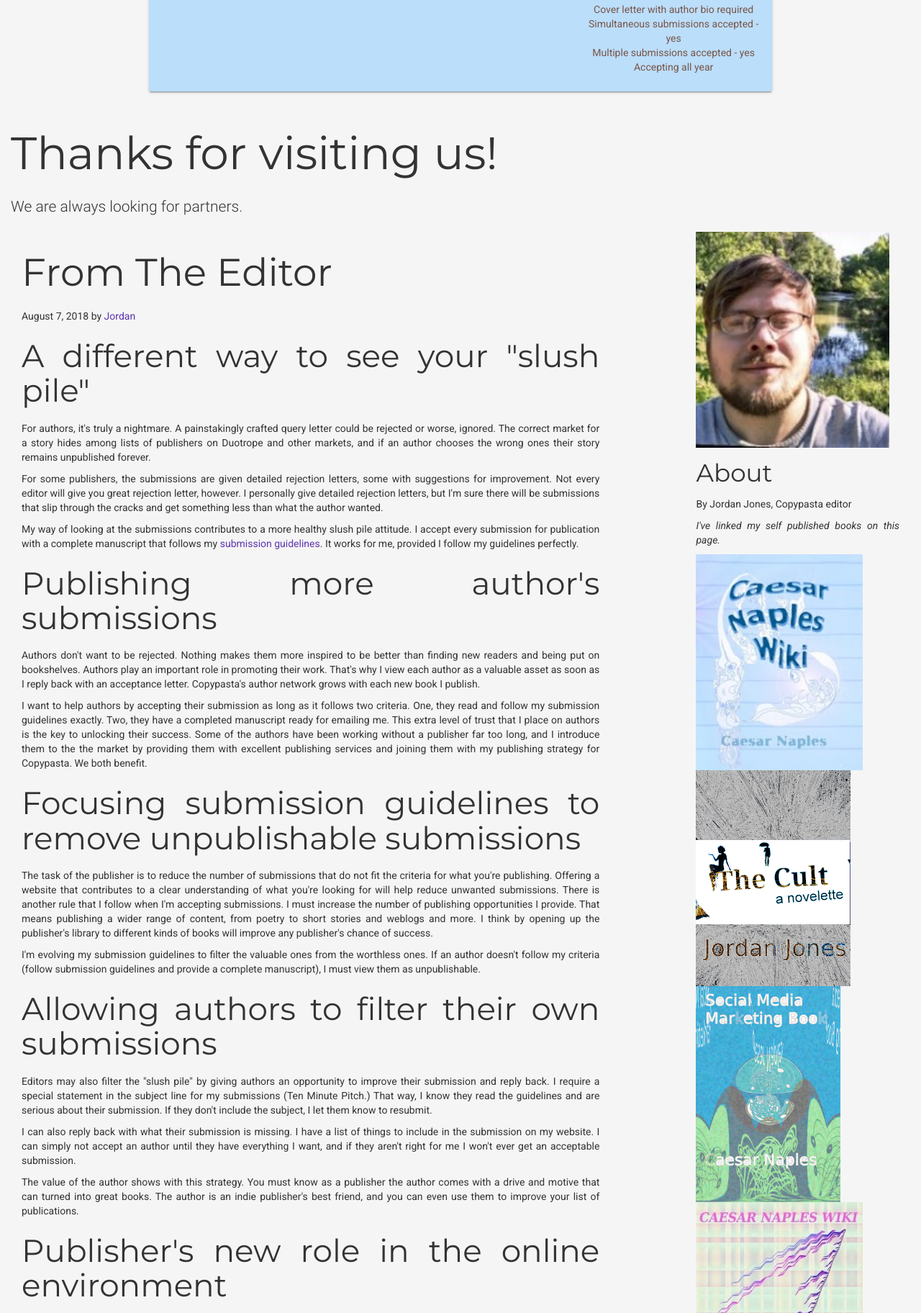
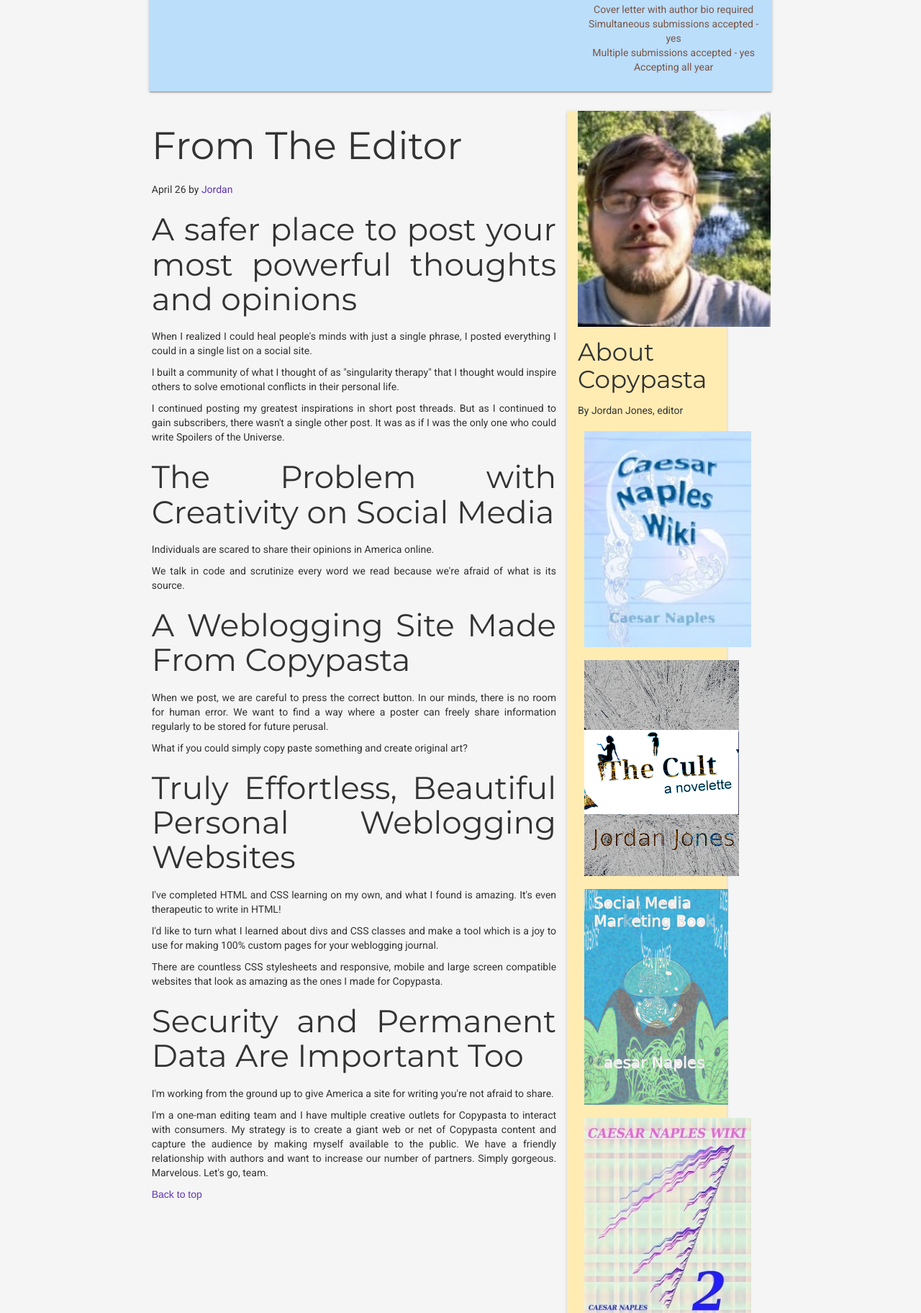
Before and after one commit to oaflopean/copypastapublishing-com, a Flask app: page /ten-minute-pitch in a window 1280 px wide. Shown: the part 1279-3103 px from the top of the page at 72% size. Run offline with Flask 2, Linux system fonts and the light colour scheme; parts of the project's set-up code (start-up, migrations or seed data) failed here and were passed over; some libraries are stand-ins or nearby versions; some web fonts are replaced.

Commit message:
April 26

```diff
--- a/templates/blog.html
+++ b/templates/blog.html
@@ -2,12 +2,8 @@
 <html lang="en">
 <body>
 
-    <div class="container-fluid" style="text-align: justify;">
+    <div class="container" style="text-align: justify;">
 
-      <div class="blog-header">
-        <h1 class="blog-title">Thanks for visiting us!</h1>
-        <p class="lead blog-description">We are always looking for partners.</p>
-      </div>
 
       <div class="row">
 
@@ -15,34 +11,24 @@
 
           <div class="blog-post">
             <h2 class="blog-post-title">From The Editor</h2>
-            <p class="blog-post-meta">August 7, 2018 by <a href="http://www.twitter.com/apforce">Jordan</a></p>
-<h3>A different way to see your "slush pile"</h3>
-<p>For authors, it's truly a nightmare. A painstakingly crafted query letter could be rejected or worse, ignored. The correct market for a story hides among lists of publishers on Duotrope and other markets, and if an author chooses the wrong ones their story remains unpublished forever.</p>
-<p>For some publishers, the submissions are given detailed rejection letters, some with suggestions for improvement. Not every editor will give you great rejection letter, however. I personally give detailed rejection letters, but I'm sure there will be submissions that slip through the cracks and get something less than what the author wanted.</p>
-<p>My way of looking at the submissions contributes to a more healthy slush pile attitude. I accept every submission for publication with a complete manuscript that follows my <a href="/ten-minute-pitch">submission guidelines</a>. It works for me, provided I follow my guidelines perfectly.</p>
-<h3>Publishing more author's submissions</h3>
-<p>Authors don't want to be rejected. Nothing makes them more inspired to be better than finding new readers and being put on bookshelves. Authors play an important role in promoting their work. That's why I view each author as a valuable asset as soon as I reply back with an acceptance letter. Copypasta's author network grows with each new book I publish.</p>
-<p>I want to help authors by accepting their submission as long as it follows two criteria. One, they read and follow my submission guidelines exactly. Two, they have a completed manuscript ready for emailing me. This extra level of trust that I place on authors is the key to unlocking their success. Some of the authors have been working without a publisher far too long, and I introduce them to the the market by providing them with excellent publishing services and joining them with my publishing strategy for Copypasta. We both benefit.</p>
-<h3>Focusing submission guidelines to remove unpublishable submissions</h3>
-<p>The task of the publisher is to reduce the number of submissions that do not fit the criteria for what you're publishing. Offering a website that contributes to a clear understanding of what you're looking for will help reduce unwanted submissions.
-There is another rule that I follow when I'm accepting submissions. I must increase the number of publishing opportunities I provide. That means publishing a wider range of content, from poetry to short stories and weblogs and more. I think by opening up the publisher's library to different kinds of books will improve any publisher's chance of success.</p>
-<p>I'm evolving my submission guidelines to filter the valuable ones from the worthless ones. If an author doesn't follow my criteria (follow submission guidelines and provide a complete manuscript), I must view them as unpublishable.</p>
-<h3>Allowing authors to filter their own submissions</h3>
-<p>Editors may also filter the "slush pile" by giving authors an opportunity to improve their submission and reply back. I require a special statement in the subject line for my submissions (Ten Minute Pitch.) That way, I know they read the guidelines and are serious about their submission. If they don't include the subject, I let them know to resubmit.</p>
-<p>I can also reply back with what their submission is missing. I have a list of things to include in the submission on my website. I can simply not accept an author until they have everything I want, and if they aren't right for me I won't ever get an acceptable submission.</p>
-<p>The value of the author shows with this strategy. You must know as a publisher the author comes with a drive and motive that can turned into great books. The author is an indie publisher's best friend, and you can even use them to improve your list of publications.</p>
-<h3>Publisher's new role in the online environment</h3>
-<p>Most of the publishing tools online are free to use, which gives a publisher an opportunity to really excel in the creative environment of book making. A new book can be published in as little as one day. By maximizing a publisher's creative output, you can use these extra resources to expand your business in all directions.
-Ebooks and paperbacks can work together to increase sales with Matchbook by Amazon. On Smashwords, you can provide multiple formats for download of your book. Use extra resources saved on media costs by providing a free or paid app.</p>
-<p>I'm a one-man editing team and I have multiple creative outlets for Copypasta to interact with consumers. My strategy is to create a giant web or net of Copypasta content and capture the audience by making myself available to the public. We have a friendly relationship with authors and want to increase our number of partners.</p>
-
-
-<h3>Helping find self published authors</h3>
-<p>You may also find an ally in self published authors. I <a href="https://www.caesarnapleswiki.org/contact/promotions">promote </a>them on my social media website for free. As a publisher, you might find your place in providing help to self published authors. You may promote them alongside your books. You may offer your publishing services to them for free. Or you may help your own authors self publish in the future.</p>
-<p>For indie publishers, the publishing process is very much like self publishing. I started out with self publishing, and evolved to publish more works. The self published author is a publisher's best friend, because they connect with both their product and the audience they cater to. We can learn a lot from self publishers and even work alongside them. Especially if the author is willing to partner with your company.</p>
-<h3>Social media marketing is easier than ever</h3>
-<p>Authors and publishers can sell their books online through social media. What I do is improve an author's social media presence by providing them beautiful pages to share their work with readers. Many of the online retailers will need a landing page for your work. I help authors by providing practice forms for them to work on promoting their works on their own. I also direct traffic through social media to my network of content.</p>
-<p>My point here is that online publishing has enabled a publisher to become a huge creative force. There is nothing limiting us now, with computer technology making media creation easy and social media allowing anyone to be their own marketing expert. We hope you consider joining us on your book's journey into the libraries of the world</p>.
+            <p class="blog-post-meta">April 26 by <a href="http://www.twitter.com/apforce">Jordan</a></p>
+<h3>A safer place to post your most powerful thoughts and opinions</h3>
+<p>When I realized I could heal people's minds with just a single phrase, I posted everything I could in a single list on a social site. </p>
+<p>I built a community of what I thought of as "singularity therapy" that I thought would inspire others to solve emotional conflicts in their personal life.</p>
+<p>I continued posting my greatest inspirations in short post threads. But as I continued to gain subscribers, there wasn't a single other post. It was as if I was the only one who could write Spoilers of the Universe.</p>
+<h3>The Problem with Creativity on Social Media</h3>
+<p>Individuals are scared to share their opinions in America online.</p>
+<p>We talk in code and scrutinize every word we read because we're afraid of what is its source.</p>
+<h3>A Weblogging Site Made From Copypasta</h3>
+<p>When we post, we are careful to press the correct button. In our minds, there is no room for human error. We want to find a way where a poster can freely share information regularly to be stored for future perusal.</p>
+<p>What if you could simply copy paste something and create original art?</p>
+<h3>Truly Effortless, Beautiful Personal Weblogging Websites</h3>
+<p>I've completed HTML and CSS learning on my own, and what I found is amazing. It's even therapeutic to write in HTML!</p>
+<p>I'd like to turn what I learned about divs and CSS classes and make a tool which is a joy to use for making 100% custom pages for your weblogging journal.</p>
+<p>There are countless CSS stylesheets and responsive, mobile and large screen compatible websites that look as amazing as the ones I made for Copypasta.</p>
+<h3>Security and Permanent Data Are Important Too</h3>
+<p>I'm working from the ground up to give America a site for writing you're not afraid to share.</p>
+<p>I'm a one-man editing team and I have multiple creative outlets for Copypasta to interact with consumers. My strategy is to create a giant web or net of Copypasta content and capture the audience by making myself available to the public. We have a friendly relationship with authors and want to increase our number of partners. Simply gorgeous. Marvelous. Let's go, team.</p>
 
       </div>        <a href="#" align="right">Back to top</a>
           <!-- /.blog-post -->
@@ -50,33 +36,33 @@ Ebooks and paperbacks can work together to increase sales with Matchbook by Amaz
 
         </div><!-- /.blog-main -->
 
-        <div class="col-sm-3 col-sm-offset-1 blog-sidebar">
+        <div class="col-sm-3 col-sm-offset-1 card amber lighten-4 blog-sidebar">
           <div class="sidebar-module sidebar-module-inset">
           <img src="/static/images/bio.jpg" class="resize_books">
-            <h4>About</h4>
-            <p>By Jordan Jones, Copypasta editor</p>
-            <p><em>I've linked my self published books on this page.</em></p>
+            <h4>About Copypasta</h4>
+            <p>By Jordan Jones,  editor</p>
+
           </div>
-          <div class="sidebar-module">
+          <div class="well-sm hoverable sidebar-module">
           <a href="http://www.lulu.com/shop/caesar-naples/caesar-naples-wiki/ebook/product-23214871.html"><img class="resize_books" src="/static/images/wiki.jpg" /></a>
           </div>
-          <div class="sidebar-module">
+          <div class="well-sm hoverable  sidebar-module">
           <a href="https://www.smashwords.com/books/view/411410"><img class="resize_books" src="/static/images/cult.png"/></a>
 
           </div>
-          <div class="sidebar-module">
+          <div class="well-sm hoverable  sidebar-module">
           <a href="https://www.smashwords.com/books/view/755098"><img class="resize_books" src="/static/images/smm.png" /></a>
 
           </div>
-          <div class="sidebar-module">
+          <div class="well-sm hoverable sidebar-module">
           <a href="http://www.lulu.com/shop/caesar-naples/caesar-naples-wiki-2/ebook/product-23544307.html"><img class="resize_books" src="/static/images/wiki2.jpg"/></a>
 
           </div>
-          <div class="sidebar-module">
+          <div class="well-sm hoverable sidebar-module">
           <a href="https://www.smashwords.com/books/view/754519"><img class="resize_books" src="/static/images/darkbat.jpg"/></a>
 
           </div>
-          <div class="sidebar-module">
+          <div class="well-sm hoverable  sidebar-module">
           <img class="resize_logo" src="/static/images/lowerlogo.png" />
 
           </div>
```
